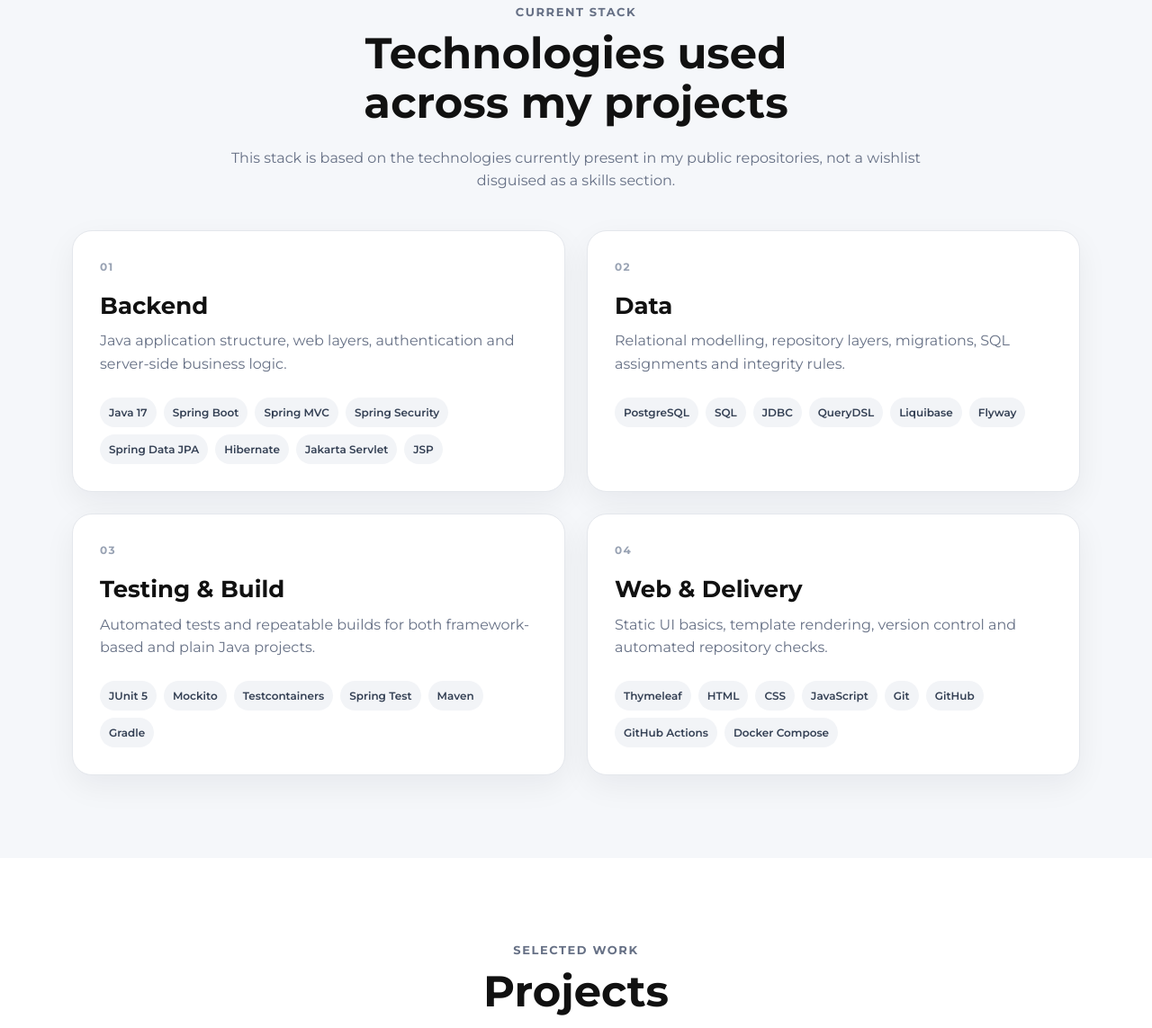
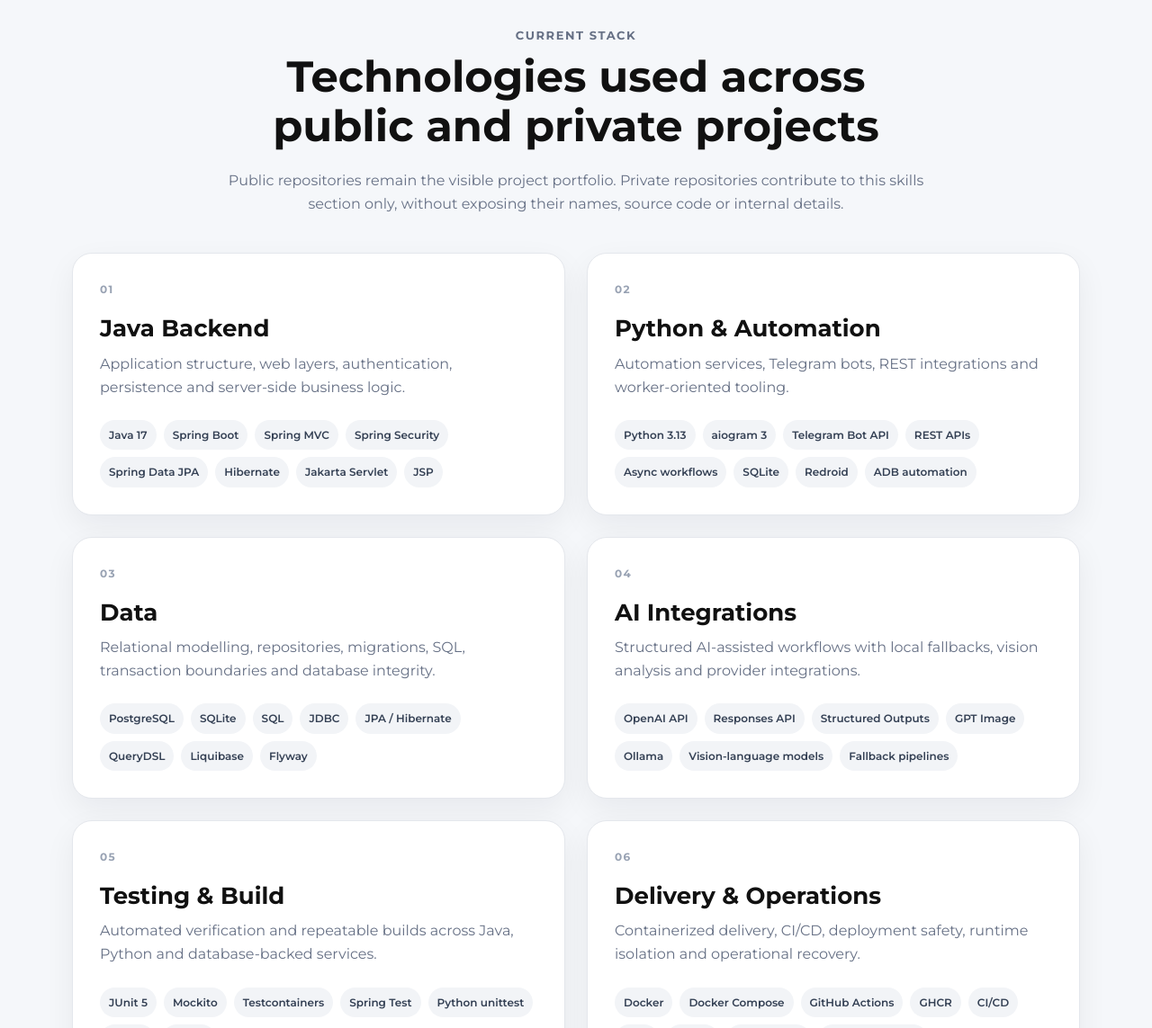
Before and after one commit to Stellmaria/portfolio, a plain HTML site: page index.html in a window 1280 px wide. Shown: the part 1657-2800 px from the top of the page at 90% size. Drawn offline with Linux system fonts and the light colour scheme; files whose address does not match are found by name.

Commit message:
include anonymized stack from private projects (#4)
* feat: include stack from private projects without exposing repos

* docs: document anonymized private-project stack

```diff
--- a/index.html
+++ b/index.html
@@ -3,12 +3,12 @@
 <head>
     <meta charset="UTF-8">
     <meta name="viewport" content="width=device-width, initial-scale=1.0">
-    <meta name="description" content="Anastasia Melnikova's Java backend portfolio: Spring Boot, PostgreSQL, JDBC, security, testing and CI projects.">
+    <meta name="description" content="Anastasia Melnikova's backend and automation portfolio: Java, Python, Spring Boot, PostgreSQL, Telegram bots, AI integrations, testing and CI/CD.">
     <meta name="theme-color" content="#111111">
-    <meta property="og:title" content="Anastasia Melnikova | Java Backend Portfolio">
-    <meta property="og:description" content="Selected Java backend projects across Spring Boot, PostgreSQL, JDBC, testing and CI.">
+    <meta property="og:title" content="Anastasia Melnikova | Backend & Automation Portfolio">
+    <meta property="og:description" content="Backend and automation work across Java, Python, Spring Boot, PostgreSQL, Telegram, AI integrations and CI/CD.">
     <meta property="og:type" content="website">
-    <title>Anastasia Melnikova | Java Backend Portfolio</title>
+    <title>Anastasia Melnikova | Backend & Automation Portfolio</title>
 
     <link rel="preconnect" href="https://fonts.googleapis.com">
     <link rel="preconnect" href="https://fonts.gstatic.com" crossorigin>
@@ -22,9 +22,9 @@
 <header class="header" id="header">
     <div class="header-overlay" aria-hidden="true"></div>
     <div class="header-content container">
-        <p class="header-kicker">Java backend developer</p>
+        <p class="header-kicker">Backend & automation developer</p>
         <h1 class="header-title">Anastasia Melnikova</h1>
-        <p class="header-subtitle">Spring Boot · PostgreSQL · Security · Testing · CI</p>
+        <p class="header-subtitle">Java · Python · PostgreSQL · AI integrations · CI/CD</p>
         <div class="header-actions">
             <a class="button button-primary" href="#projects">View projects</a>
             <a class="button button-secondary" href="https://github.com/Stellmaria" target="_blank" rel="noopener noreferrer">GitHub profile</a>
@@ -39,11 +39,11 @@
     <section class="about section" id="about" aria-labelledby="about-title">
         <div class="container">
             <p class="section-eyebrow">Profile</p>
-            <h2 class="section-title" id="about-title">Backend first, with production-minded habits</h2>
+            <h2 class="section-title" id="about-title">Backend first, with automation and production operations</h2>
             <div class="about-grid">
                 <div class="about-copy">
-                    <p>I build and improve Java backend projects with a focus on clear domain models, reliable persistence, server-side validation and automated verification.</p>
-                    <p>My public GitHub work covers the path from Java Core and JDBC through Servlets to Spring Boot applications with security, database migrations, integration tests and CI.</p>
+                    <p>I build and improve backend systems with a focus on clear domain models, reliable persistence, server-side validation, automation and automated verification.</p>
+                    <p>My public GitHub work covers Java Core, JDBC, Servlets and Spring Boot. Private projects add hands-on work with Python automation, Telegram bots, AI integrations, containerized deployment, CI/CD and operational tooling without exposing private repositories or implementation details.</p>
                     <div class="about-actions">
                         <a class="text-link" href="#stack">Explore the stack <span aria-hidden="true">↓</span></a>
                         <a class="text-link" href="https://github.com/Stellmaria?tab=repositories" target="_blank" rel="noopener noreferrer">All public repositories <span aria-hidden="true">↗</span></a>
@@ -59,10 +59,10 @@
                         </div>
                     </div>
                     <ul class="profile-list">
-                        <li><strong>Core:</strong> Java 17, OOP, Collections</li>
-                        <li><strong>Backend:</strong> Spring Boot, MVC, Security, Servlets</li>
-                        <li><strong>Data:</strong> PostgreSQL, JDBC, JPA, SQL</li>
-                        <li><strong>Quality:</strong> JUnit 5, Testcontainers, GitHub Actions</li>
+                        <li><strong>Languages:</strong> Java 17, Python 3.13, SQL</li>
+                        <li><strong>Backend:</strong> Spring Boot, JDBC/JPA, aiogram, REST APIs</li>
+                        <li><strong>Data:</strong> PostgreSQL, SQLite, migrations, integrity rules</li>
+                        <li><strong>Ops:</strong> Docker, GitHub Actions, CI/CD, backup & restore</li>
                     </ul>
                     <a class="profile-link" href="https://github.com/Stellmaria" target="_blank" rel="noopener noreferrer">Open GitHub profile <span aria-hidden="true">↗</span></a>
                 </aside>
@@ -73,15 +73,15 @@
     <section class="stack section" id="stack" aria-labelledby="stack-title">
         <div class="container">
             <p class="section-eyebrow">Current stack</p>
-            <h2 class="section-title" id="stack-title">Technologies used across my projects</h2>
-            <p class="section-intro">This stack is based on the technologies currently present in my public repositories, not a wishlist disguised as a skills section.</p>
+            <h2 class="section-title" id="stack-title">Technologies used across public and private projects</h2>
+            <p class="section-intro">Public repositories remain the visible project portfolio. Private repositories contribute to this skills section only, without exposing their names, source code or internal details.</p>
 
             <div class="stack-grid">
                 <article class="stack-group">
                     <p class="stack-index">01</p>
-                    <h3>Backend</h3>
-                    <p>Java application structure, web layers, authentication and server-side business logic.</p>
-                    <ul class="stack-tags" aria-label="Backend technologies">
+                    <h3>Java Backend</h3>
+                    <p>Application structure, web layers, authentication, persistence and server-side business logic.</p>
+                    <ul class="stack-tags" aria-label="Java backend technologies">
                         <li>Java 17</li>
                         <li>Spring Boot</li>
                         <li>Spring MVC</li>
@@ -95,12 +95,30 @@
 
                 <article class="stack-group">
                     <p class="stack-index">02</p>
+                    <h3>Python & Automation</h3>
+                    <p>Automation services, Telegram bots, REST integrations and worker-oriented tooling.</p>
+                    <ul class="stack-tags" aria-label="Python and automation technologies">
+                        <li>Python 3.13</li>
+                        <li>aiogram 3</li>
+                        <li>Telegram Bot API</li>
+                        <li>REST APIs</li>
+                        <li>Async workflows</li>
+                        <li>SQLite</li>
+                        <li>Redroid</li>
+                        <li>ADB automation</li>
+                    </ul>
+                </article>
+
+                <article class="stack-group">
+                    <p class="stack-index">03</p>
                     <h3>Data</h3>
-                    <p>Relational modelling, repository layers, migrations, SQL assignments and integrity rules.</p>
+                    <p>Relational modelling, repositories, migrations, SQL, transaction boundaries and database integrity.</p>
                     <ul class="stack-tags" aria-label="Data technologies">
                         <li>PostgreSQL</li>
+                        <li>SQLite</li>
                         <li>SQL</li>
                         <li>JDBC</li>
+                        <li>JPA / Hibernate</li>
                         <li>QueryDSL</li>
                         <li>Liquibase</li>
                         <li>Flyway</li>
@@ -108,32 +126,49 @@
                 </article>
 
                 <article class="stack-group">
-                    <p class="stack-index">03</p>
+                    <p class="stack-index">04</p>
+                    <h3>AI Integrations</h3>
+                    <p>Structured AI-assisted workflows with local fallbacks, vision analysis and provider integrations.</p>
+                    <ul class="stack-tags" aria-label="AI integration technologies">
+                        <li>OpenAI API</li>
+                        <li>Responses API</li>
+                        <li>Structured Outputs</li>
+                        <li>GPT Image</li>
+                        <li>Ollama</li>
+                        <li>Vision-language models</li>
+                        <li>Fallback pipelines</li>
+                    </ul>
+                </article>
+
+                <article class="stack-group">
+                    <p class="stack-index">05</p>
                     <h3>Testing & Build</h3>
-                    <p>Automated tests and repeatable builds for both framework-based and plain Java projects.</p>
+                    <p>Automated verification and repeatable builds across Java, Python and database-backed services.</p>
                     <ul class="stack-tags" aria-label="Testing and build technologies">
                         <li>JUnit 5</li>
                         <li>Mockito</li>
                         <li>Testcontainers</li>
                         <li>Spring Test</li>
+                        <li>Python unittest</li>
                         <li>Maven</li>
                         <li>Gradle</li>
                     </ul>
                 </article>
 
                 <article class="stack-group">
-                    <p class="stack-index">04</p>
-                    <h3>Web & Delivery</h3>
-                    <p>Static UI basics, template rendering, version control and automated repository checks.</p>
-                    <ul class="stack-tags" aria-label="Web and delivery technologies">
-                        <li>Thymeleaf</li>
-                        <li>HTML</li>
-                        <li>CSS</li>
-                        <li>JavaScript</li>
-                        <li>Git</li>
-                        <li>GitHub</li>
+                    <p class="stack-index">06</p>
+                    <h3>Delivery & Operations</h3>
+                    <p>Containerized delivery, CI/CD, deployment safety, runtime isolation and operational recovery.</p>
+                    <ul class="stack-tags" aria-label="Delivery and operations technologies">
+                        <li>Docker</li>
+                        <li>Docker Compose</li>
                         <li>GitHub Actions</li>
-                        <li>Docker Compose</li>
+                        <li>GHCR</li>
+                        <li>CI/CD</li>
+                        <li>Trivy</li>
+                        <li>SBOM</li>
+                        <li>SSH tunnels</li>
+                        <li>Backup / restore</li>
                     </ul>
                 </article>
             </div>
@@ -143,8 +178,8 @@
     <section class="projects section" id="projects" aria-labelledby="projects-title">
         <div class="container">
             <p class="section-eyebrow">Selected work</p>
-            <h2 class="section-title" id="projects-title">Projects</h2>
-            <p class="section-intro">A selection of public repositories showing backend work from SQL and JDBC fundamentals to Spring Boot, security and integration testing.</p>
+            <h2 class="section-title" id="projects-title">Public projects</h2>
+            <p class="section-intro">Public repositories show the Java, SQL and persistence foundation directly. Additional Python, automation, AI and operations experience is reflected in the stack without publishing private repositories.</p>
 
             <div class="projects-grid">
                 <article class="project-card project-card-featured">
@@ -259,7 +294,7 @@
     <div class="container footer-row">
         <div class="footer-copy">
             <strong>Anastasia Melnikova</strong>
-            <p>Java backend portfolio · Spring Boot · PostgreSQL · JDBC · Testing · CI</p>
+            <p>Backend & automation · Java · Python · PostgreSQL · AI integrations · CI/CD</p>
         </div>
         <div class="footer-contact">
             <p>Public code and project history:</p>
```
Also changed, not shown: README.md.
